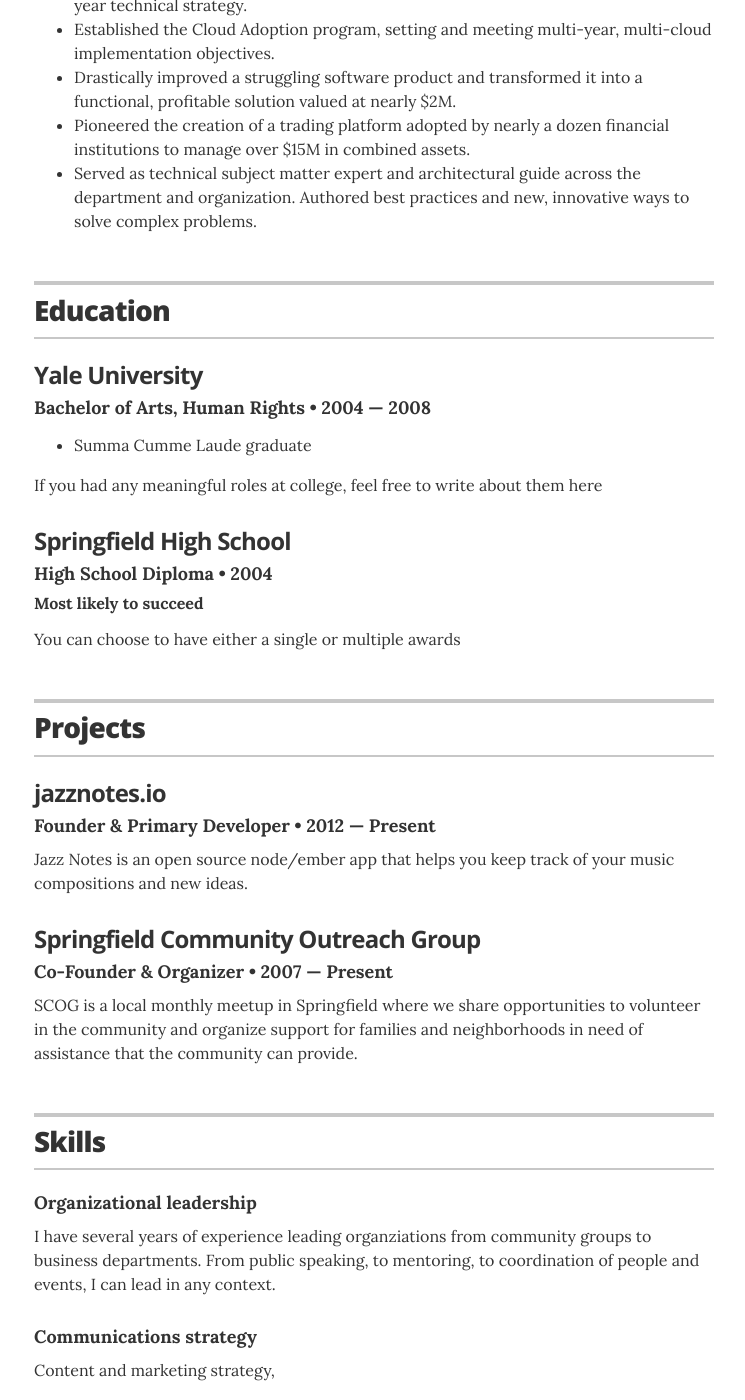
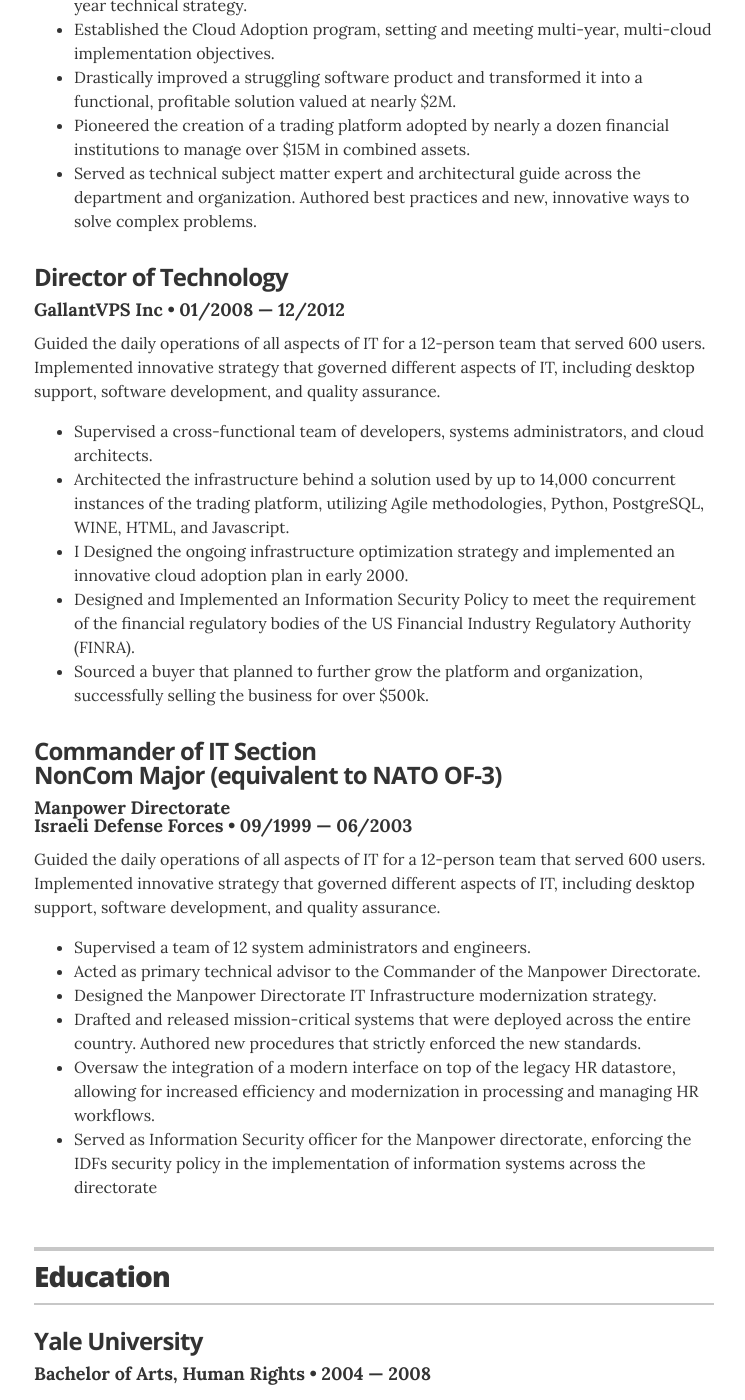
Before and after one commit to inuwashi/inuwashi.github.io, a Jekyll site: the page built from index.html, in a window 1280 px wide and 1400 px high, scrolled down 3369 px. Shown: the whole window, without its empty margins (266-1011 px from the left). Built offline with Jekyll 4.4.1, drawn with Linux system fonts in a browser that asks for light colours; some of the changed text lies outside the part shown.

Commit message:
All work history

```diff
--- a/_data/associations.yml
+++ b/_data/associations.yml
@@ -7,13 +7,20 @@
   url: https://www.safeescape.org/
   summary: SafeEscape supports survivors of domestic violence and abuse, helping them keep themselves safe online and in their day-to-day life. As the Chief Technology Officer, I am responsible for the infrastructure used by our teams of volunteers and our clients.
   bullets:
-      - bullet: Architected and managed a secure Azure and Office 365 environment to facilitate case management, open-source intelligence investigation, and resource allocation management.
-      - bullet: Developed and implemented multiple systems to enable the organization's investigative capabilities and mission-specific needs.
-      - bullet: Continually support the organization's leadership as we evolve our offering to protect our clients from the ever-changing landscape and the growing availability of malware, spyware, and electronic stalking hardware.
-      - bullet: Cooperated with other organizations to support the Coalition Against Stalkware in its early months.
+    - bullet: Architected and managed a secure Azure and Office 365 environment to facilitate case management, open-source intelligence investigation, and resource allocation management.
+    - bullet: Developed and implemented multiple systems to enable the organization's investigative capabilities and mission-specific needs.
+    - bullet: Continually support the organization's leadership as we evolve our offering to protect our clients from the ever-changing landscape and the growing availability of malware, spyware, and electronic stalking hardware.
+    - bullet: Cooperated with other organizations to support the Coalition Against Stalkware in its early months.
 
-- organization: Yale Amnesty International
-  role: Communications coordinator
-  year: 2002 &mdash; 2004
-  url: http://campuspress.yale.edu/amnesty/
-  summary: During my junion and senior years at Yale, I was actively involved in Yale Amnesty International where I helped facilitate our student organization communications through website maintenance, writing for our campus publication, and graphic design of related materials.
+- organization: M1:Zero LLC
+  role: Founder & Chief Architect
+  year:  01/2013 &mdash; 01/2015
+  # url: http://campuspress.yale.edu/amnesty/
+  summary: Created and launched a data collection and analysis service that evaluates open-source human trafficking intelligence. Explored the clear and dark web supporting a combined FBI, DHS, and MBI task force.
+  bullets:
+    - bullet: I managed the Non-For-profit organization's ongoing operation, including funding, budgeting, hiring, and product development.
+    - bullet: Managed all development projects from inception through production.
+    - bullet: Developed a machine learning engine that preprocessed tens of thousands of posts a day and identified a few dozen relevant, potentially criminal posts. This preprocessed list allowed the agents involved to focus their investigative efforts to generate actionable leads for the rest of the task force.
+    - bullet: Reduced data analysis resource usage by hundreds of person-hours spent researching, investigating, and discovering compelling evidence.
+    - bullet: Facilitated the rescue of multiple victims by providing timely, actionable intelligence to the task force.
+    - bullet: Established Open Source Intelligence gathering and governance policy to meet the requirements of the MBI evidentiary control standards.
--- a/_data/experience.yml
+++ b/_data/experience.yml
@@ -45,7 +45,7 @@
     - bullet: Established an IaaS offering used by hundreds of clients and business partners, improving the availability, ease of access, and efficiency surrounding client infrastructure management.
     - bullet: Shortened the sales and delivery cycle from weeks to minutes.
 
-# Communications Coordinator
+# VT CTO
 - company: Chief Technology Officer
   position: Visual Trading Systems Inc
   duration: 01/2012 &mdash; 01/2016
@@ -62,3 +62,28 @@
     - bullet: Drastically improved a struggling software product and transformed it into a functional, profitable solution valued at nearly $2M.
     - bullet: Pioneered the creation of a trading platform adopted by nearly a dozen financial institutions to manage over $15M in combined assets.
     - bullet: Served as technical subject matter expert and architectural guide across the department and organization. Authored best practices and new, innovative ways to solve complex problems.
+
+# Gallant VPS
+- company: Director of Technology
+  position: GallantVPS Inc
+  duration: 01/2008 &mdash; 12/2012
+  summary: Guided the daily operations of all aspects of IT for a 12-person team that served 600 users. Implemented innovative strategy that governed different aspects of IT, including desktop support, software development, and quality assurance.
+  bullets:
+    - bullet: Supervised a cross-functional team of developers, systems administrators, and cloud architects.
+    - bullet: Architected the infrastructure behind a solution used by up to 14,000 concurrent instances of the trading platform, utilizing Agile methodologies, Python, PostgreSQL, WINE, HTML, and Javascript.
+    - bullet: I Designed the ongoing infrastructure optimization strategy and implemented an innovative cloud adoption plan in early 2000.
+    - bullet: Designed and Implemented an Information Security Policy to meet the requirement of the financial regulatory bodies of the US Financial Industry Regulatory Authority (FINRA).
+    - bullet: Sourced a buyer that planned to further grow the platform and organization, successfully selling the business for over $500k.
+
+# Gallant VPS
+- company: Commander of IT Section</br>NonCom Major (equivalent to NATO OF-3)
+  position: Manpower Directorate</br>Israeli Defense Forces
+  duration: 09/1999 &mdash; 06/2003
+  summary: Guided the daily operations of all aspects of IT for a 12-person team that served 600 users. Implemented innovative strategy that governed different aspects of IT, including desktop support, software development, and quality assurance.
+  bullets:
+    - bullet: Supervised a team of 12 system administrators and engineers.
+    - bullet: Acted as primary technical advisor to the Commander of the Manpower Directorate.
+    - bullet: Designed the Manpower Directorate IT Infrastructure modernization strategy.
+    - bullet: Drafted and released mission-critical systems that were deployed across the entire country. Authored new procedures that strictly enforced the new standards.
+    - bullet: Oversaw the integration of a modern interface on top of the legacy HR datastore, allowing for increased efficiency and modernization in processing and managing HR workflows.
+    - bullet: Served as Information Security officer for the Manpower directorate, enforcing the IDFs security policy in the implementation of information systems across the directorate
```
